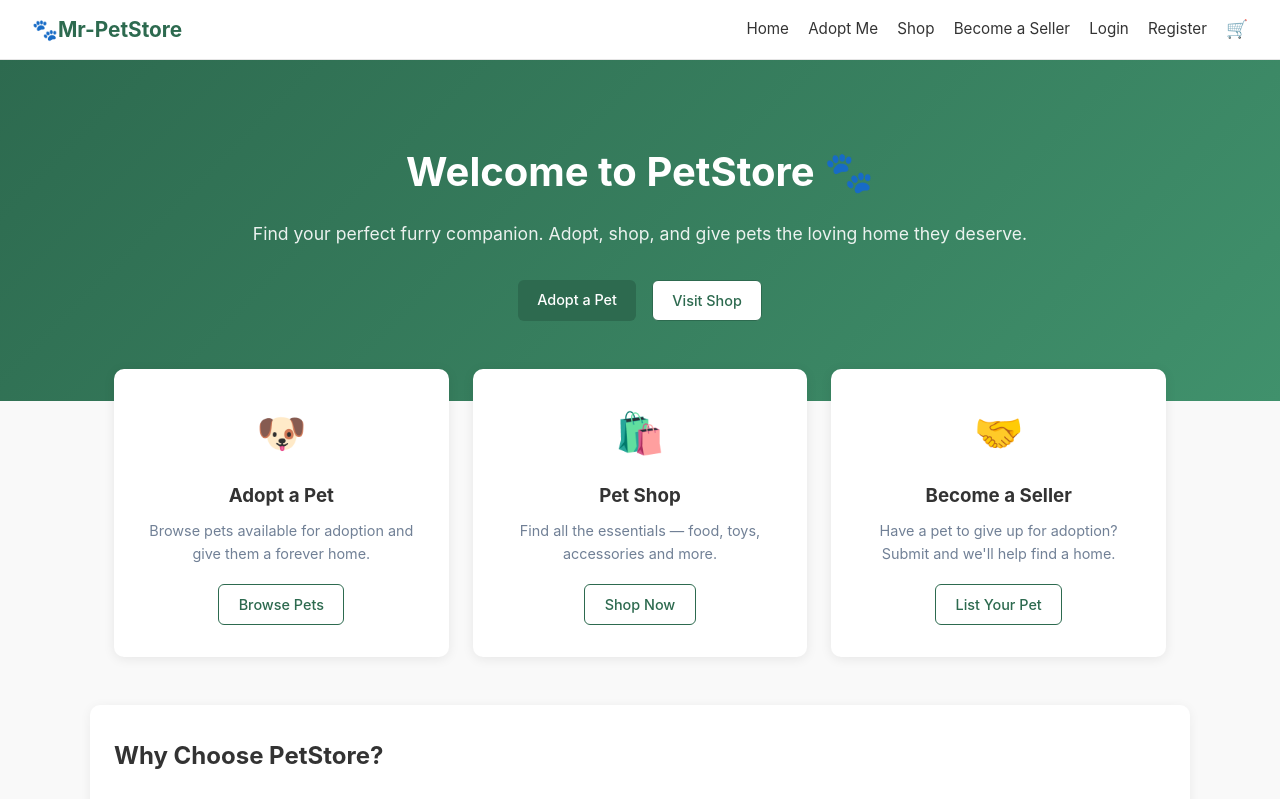
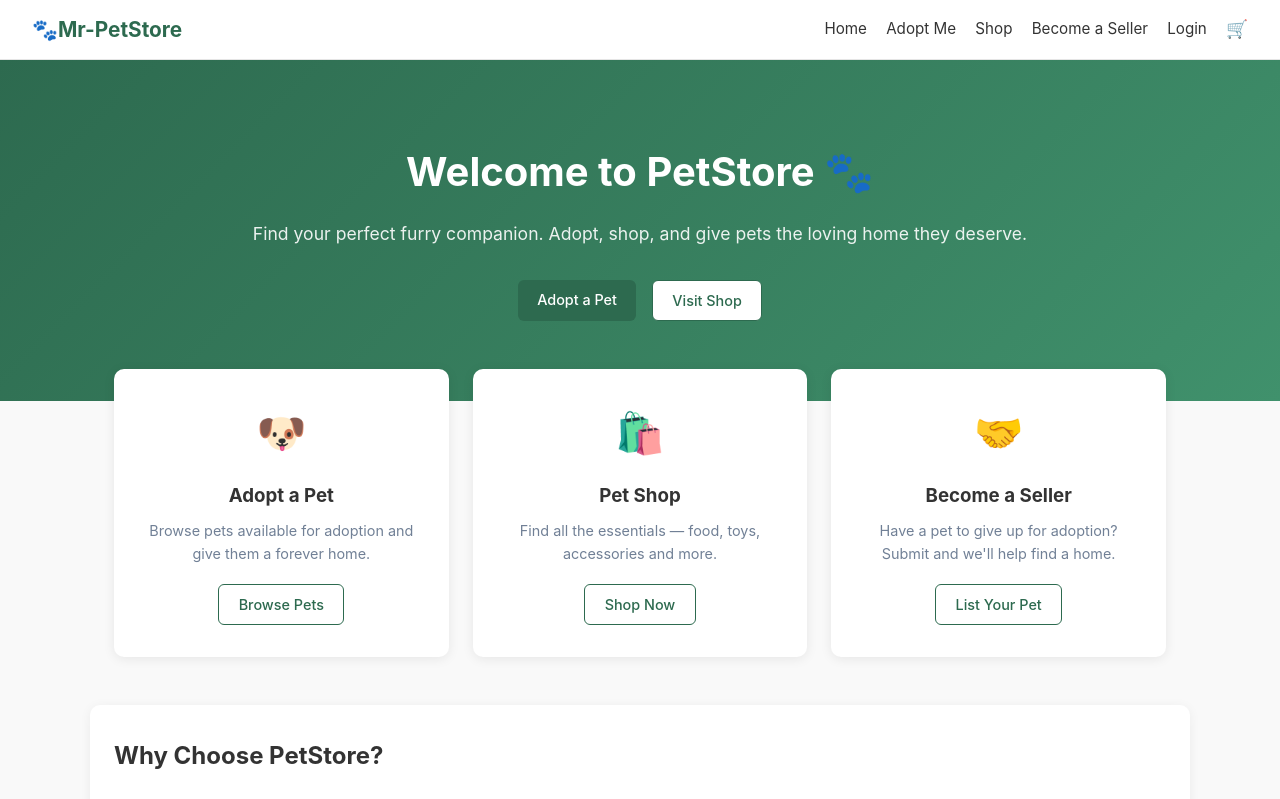
Before and after one commit to kirubashs2024lcse-web/Frontend-Petstore, a React app: page / in a window 1280 px wide. Shown: the top 799 px of the page. Built offline with nearby package versions, Linux system fonts and the light colour scheme; the HTML template or start-up script is replaced by a standard one.

Commit message:
Removing the Register option

```diff
--- a/src/components/Navbar.jsx
+++ b/src/components/Navbar.jsx
@@ -27,7 +27,6 @@ const Navbar = () => {
         ) : (
           <>
             <Link to="/login">Login</Link>
-            <Link to="/register">Register</Link>
           </>
         )}
         <Link to="/cart" className="cart-icon">
```
Also changed, not shown: 1 other file (tests, documents, lock files or other folders).
